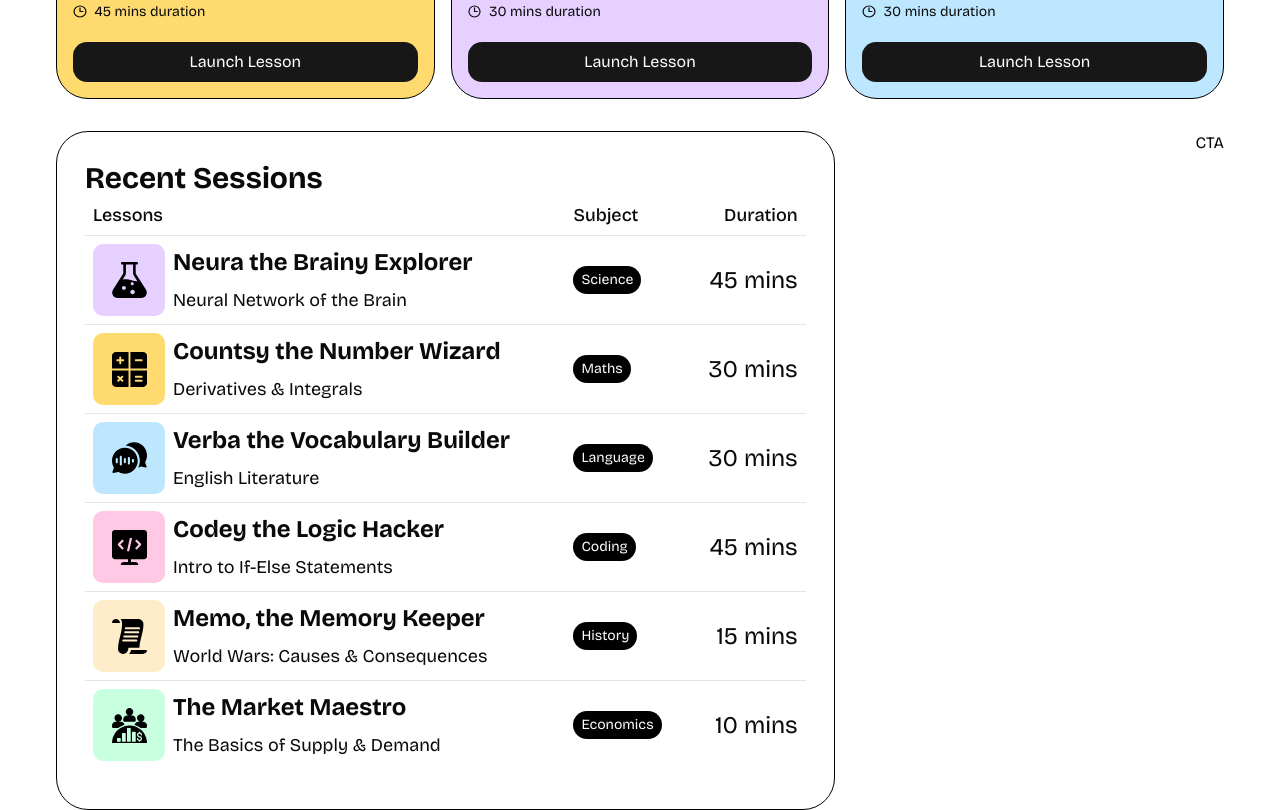
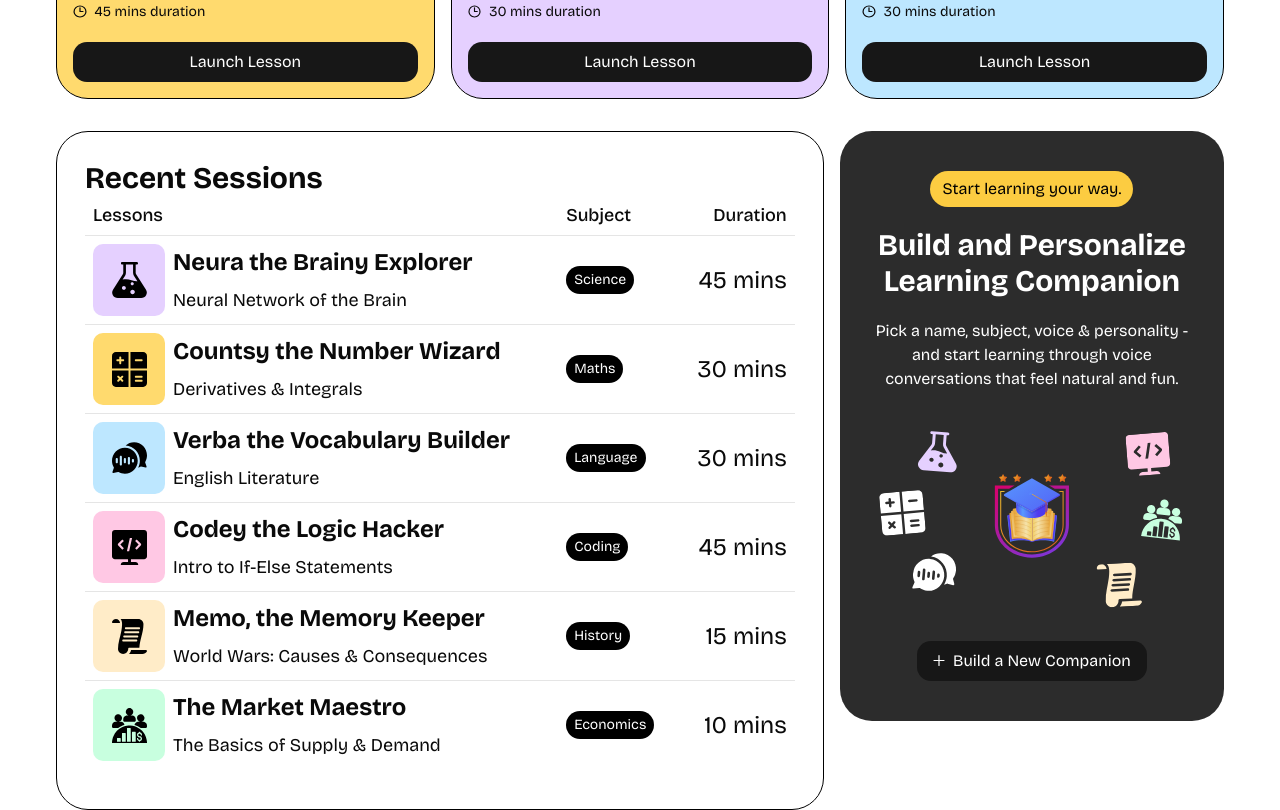
Before and after one commit to gnagavci/saas-app, a Next.js app: page / in a window 1280 px wide. Shown: the part 340-1150 px from the top of the page. Built offline with nearby package versions, Linux system fonts and the light colour scheme.

Commit message:
implement CTA component

```diff
--- a/components/CTA.tsx
+++ b/components/CTA.tsx
@@ -1,7 +1,20 @@
+import Image from "next/image"
+import Link from "next/link"
 
 const CTA = () => {
   return (
-    <div>CTA</div>
+    <section className="cta-section">
+      <div className="cta-badge">Start learning your way.</div>
+      <h2 className="text-3xl font-bold"> Build and Personalize Learning Companion</h2>
+      <p>Pick a name, subject, voice & personality - and start learning through voice conversations that feel natural and fun.</p>
+      <Image src="/images/cta.svg" alt="cta" width={362} height={232}/>
+      <button className="btn-primary">
+        <Image src="/icons/plus.svg" alt="plus" width={12} height={12}/>
+        <Link href="/companions/new">
+        <p>Build a New Companion</p>
+        </Link>
+      </button>
+    </section>
   )
 }
 
```
